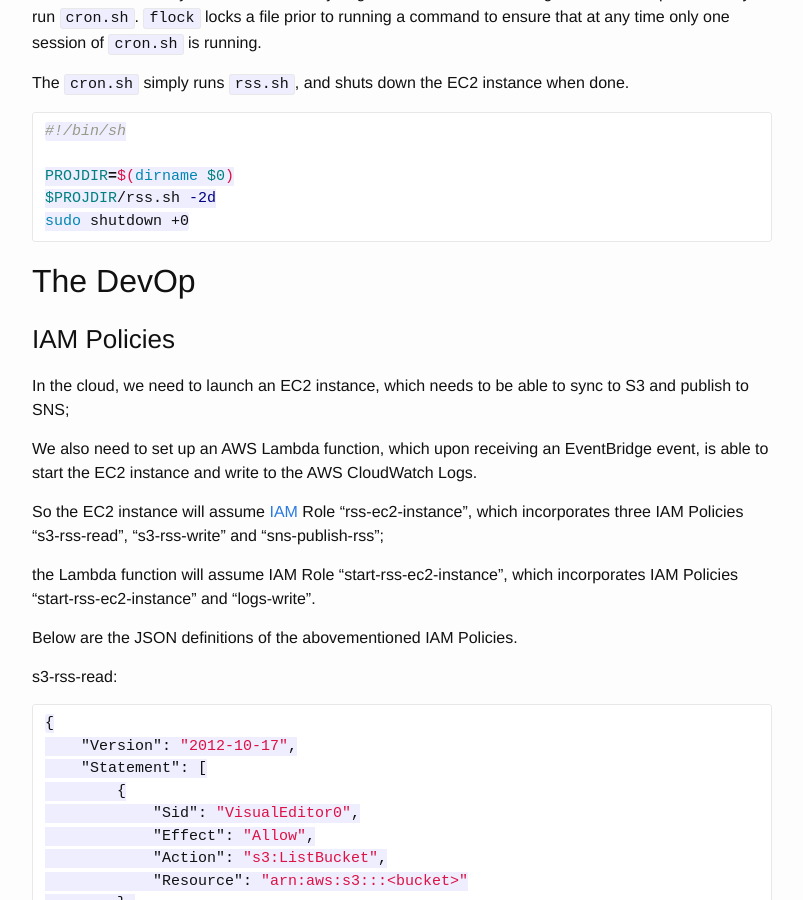
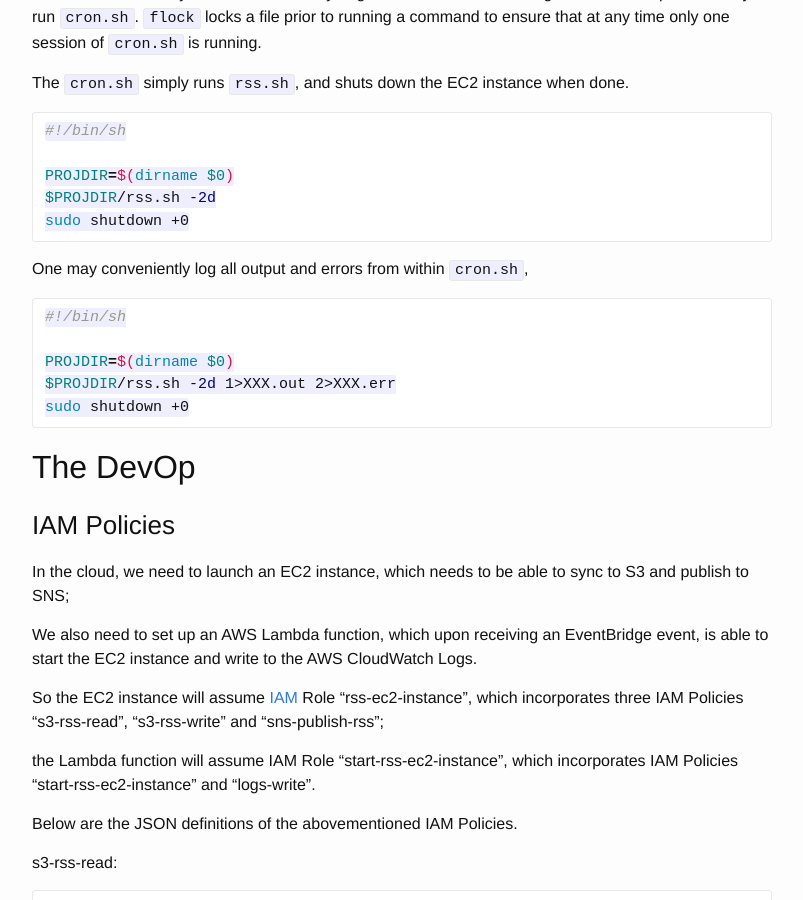
Before and after one commit to jli05/jli05.github.io, a Jekyll site: the page built from _posts/2023-04-22-rss.sh.md, in a window 1280 px wide and 900 px high, scrolled down 681 px. Shown: the whole window, without its empty margins (238-1041 px from the left). Built offline with Jekyll 4.4.1, drawn with Linux system fonts in a browser that asks for light colours.

Commit message:
add logging

````diff
--- a/_posts/2023-04-22-rss.sh.md
+++ b/_posts/2023-04-22-rss.sh.md
@@ -26,6 +26,16 @@
 
 PROJDIR=$(dirname $0)
 $PROJDIR/rss.sh -2d
+sudo shutdown +0
+```
+
+One may conveniently log all output and errors from within `cron.sh`,
+
+```sh
+#!/bin/sh
+
+PROJDIR=$(dirname $0)
+$PROJDIR/rss.sh -2d 1>XXX.out 2>XXX.err
 sudo shutdown +0
 ```
 
````
